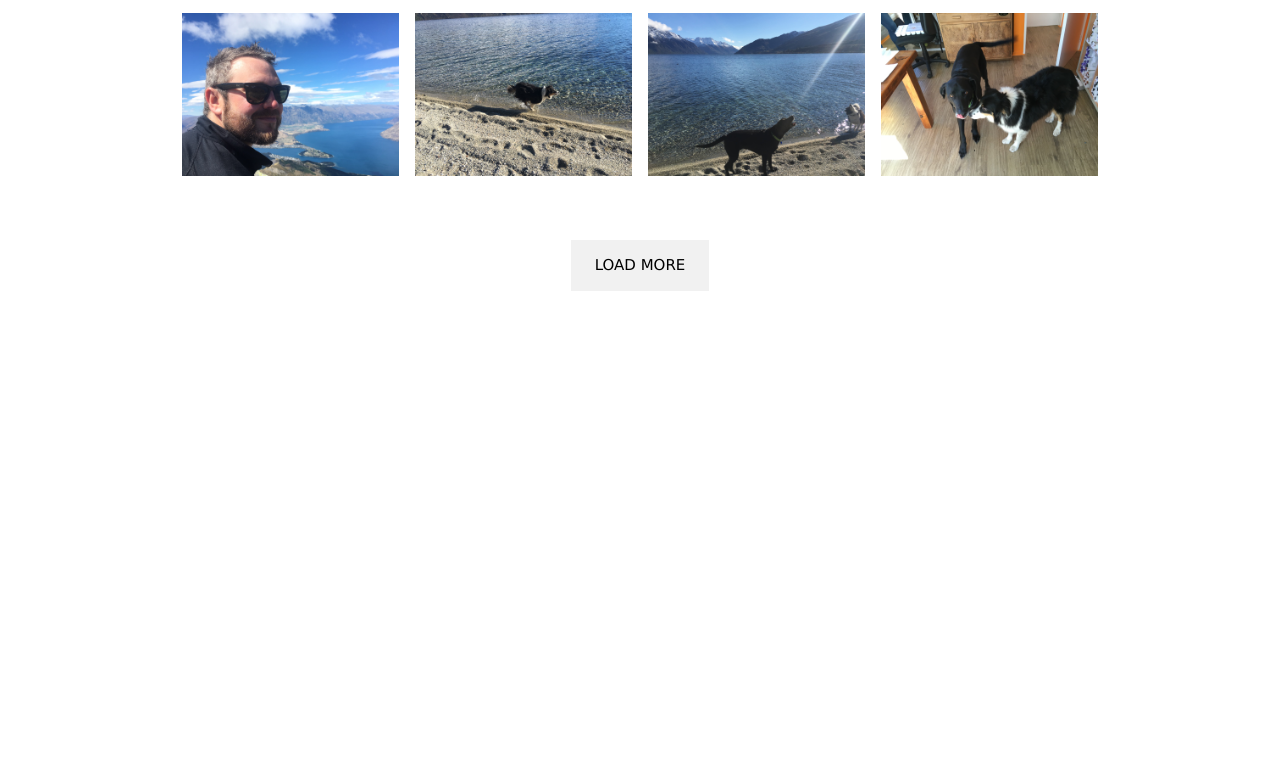
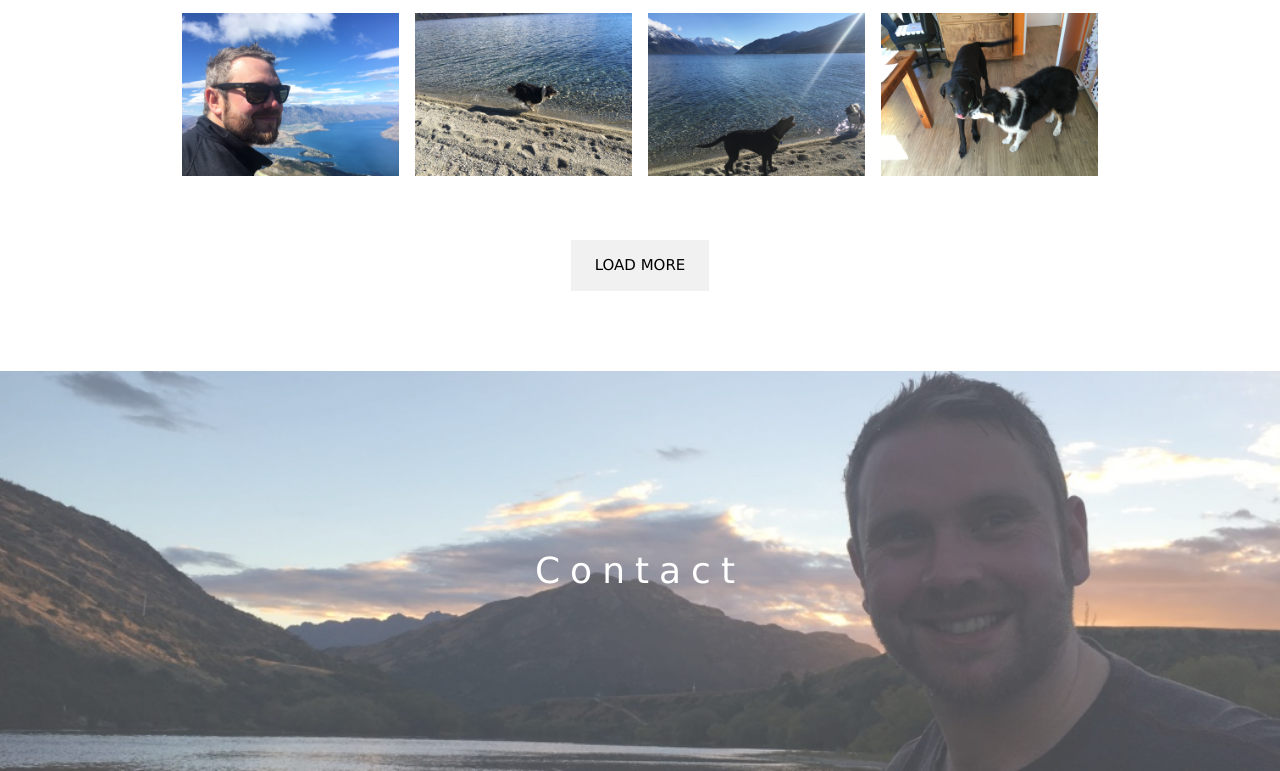
Before and after one commit to rahmona-henry/jimgrifffiths, a website: page client/index.html in a window 1280 px wide. Shown: the part 2932-3703 px from the top of the page. Before the commit the page ends 3303 px from the top, so only its background shows below. Drawn offline with nearby package versions, Linux system fonts and the light colour scheme.

Commit message:
Add contact

```diff
--- a/client/index.html
+++ b/client/index.html
@@ -145,6 +145,11 @@
     <p id="caption" class="w3-opacity w3-large"></p>
   </div>
 </div>
-
+<!-- Third Parallax Image with Portfolio Text -->
+<div class="bgimg-3 w3-display-container w3-opacity-min">
+  <div class="w3-display-middle">
+    <span class="w3-xxlarge w3-text-white w3-wide">Contact</span>
+  </div>
+</div>
   </body>
   </html>
--- a/client/main.css
+++ b/client/main.css
@@ -22,6 +22,12 @@ body, html {
   min-height:400px;
 }
 
+.bgimg-3 {
+ background-image: url("king.jpg");
+ min-height:400px;
+}
+
+
 .w3-wide {letter-spacing: 10px;}
 .w3-hover-opacity {cursor: pointer;}
 
```
